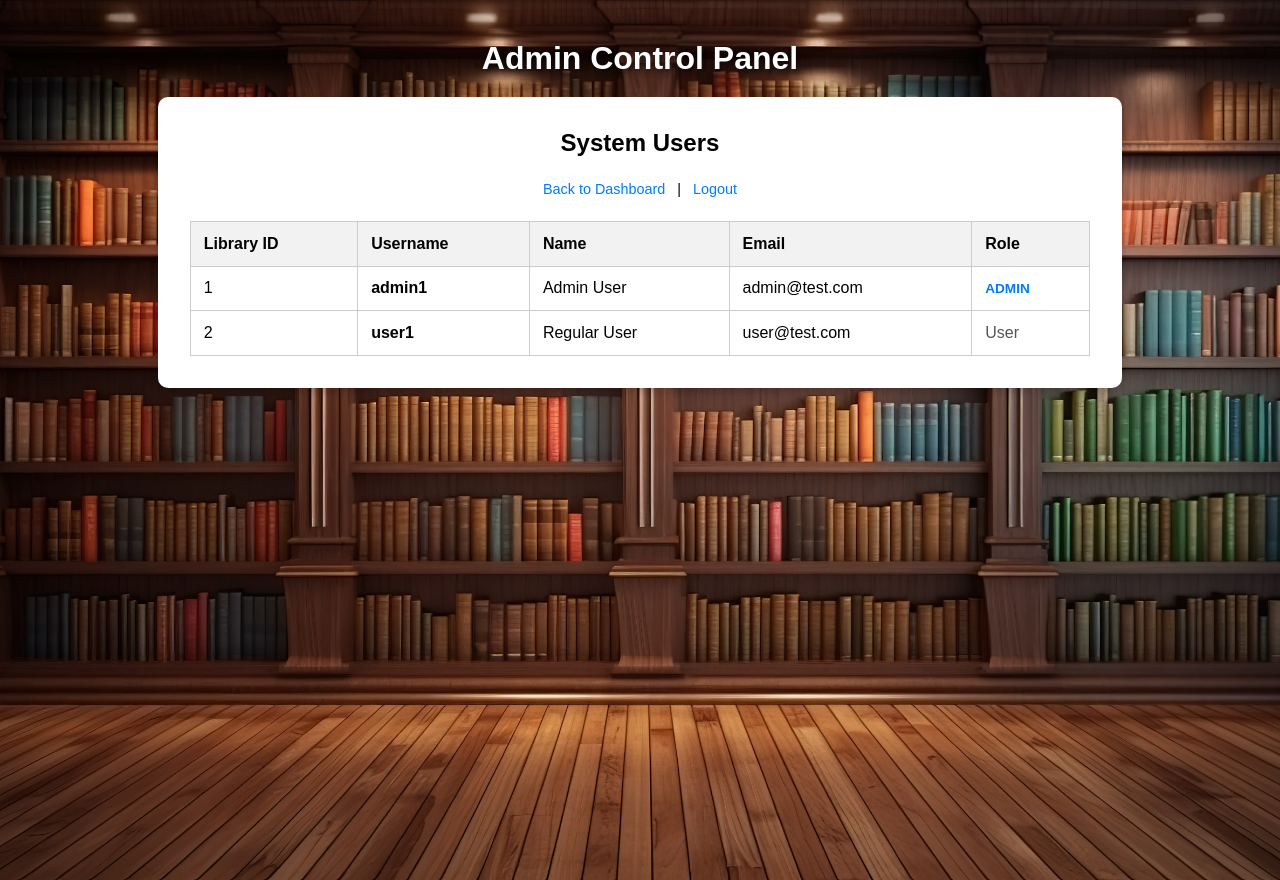
After one commit to Connor-Gregor/library-management-system, a Flask app: page /admin/view_users in a window 1280 px wide. The commit adds this page. Run offline with Flask 3, Linux system fonts and the light colour scheme; the visitor is signed in with stand-in values (Sample User, id 1); data comes from the database, SQL or seed files in the repository.

Commit message:
did view all users html and backend for admin, sort feature for viewing borrowing history

```diff
--- a/app/db.py
+++ b/app/db.py
@@ -23,7 +23,7 @@ def get_connection():
     return mysql.connector.connect(
         host="localhost",
         user="root",
-        password="MYSQL PASSWORD", #password for mysql database, change it to your own passowrd
+        password="Aadi02@noidayt", #password for mysql database, change it to your own passowrd
         database="Library_Model" #database name for login information
     )
 
@@ -144,14 +144,28 @@ def get_user_borrowing_history(user_id):
     """
     return query_db(query, (user_id,))
 
-def get_all_borrowing_records():
+def get_all_borrowing_records(status_filter='all', sort_by='latest_borrow'):
     query = """
         SELECT h.borrow_id, p.username, b.title, h.borrow_date, h.due_date, h.return_date
         FROM borrowing_history h
         JOIN person p ON h.user_id = p.library_id
         JOIN book_collection b ON h.book_id = b.book_id
-        ORDER BY h.borrow_date DESC
     """
+
+    if status_filter == 'active':
+        query += " WHERE h.return_date IS NULL"
+    elif status_filter == 'returned':
+        query += " WHERE h.return_date IS NOT NULL"
+
+    if sort_by == 'earliest_due':
+        query += " ORDER BY h.due_date ASC"
+    elif sort_by == 'latest_due':
+        query += " ORDER BY h.due_date DESC"
+    elif sort_by == 'oldest_borrow':
+        query += " ORDER BY h.borrow_date ASC"
+    else:
+        query += " ORDER BY h.borrow_date DESC"
+
     return query_db(query)
 
 def get_all_books():
@@ -177,3 +191,24 @@ def delete_book(book_id):
     finally:
         cursor.close()
         conn.close()
+
+def get_book_by_id(book_id):
+    query = "SELECT * FROM book_collection WHERE book_id = %s"
+    return query_db(query, (book_id,), fetchone=True)
+
+def update_book(book_id, title, author_first, author_last, p_year, p_month, genre, copies):
+    query = """
+        UPDATE book_collection
+        SET title = %s, author_first_name = %s, author_last_name = %s,
+            publish_year = %s, publish_month = %s, genre = %s, copies_available = %s
+        WHERE book_id = %s
+    """
+    return query_db(query, (title, author_first, author_last, p_year, p_month, genre, copies, book_id))
+
+def get_all_users():
+    query = """
+        SELECT library_id, username, email, first_name, last_name, role
+        FROM person
+        ORDER BY role ASC, last_name ASC
+    """
+    return query_db(query)
--- a/app/main.py
+++ b/app/main.py
@@ -3,7 +3,7 @@ from enum import nonmember
 from flask import Flask, render_template, request, redirect, url_for, session, flash
 from db import (get_user_by_username, create_user, search_books, get_book, create_book, borrow_book,
                 get_my_borrowed_books, return_book, get_user_borrowing_history, get_all_borrowing_records,
-                get_all_books, delete_book)
+                get_all_books, delete_book, get_book_by_id, update_book, get_all_users)
 
 app = Flask(__name__)
 app.secret_key = "simple-key"
@@ -202,8 +202,13 @@ def admin_history():
         flash("Unauthorized access. Admins only.", "error")
         return redirect(url_for("login"))
 
-    records = get_all_borrowing_records()
-    return render_template("admin_history.html", records=records)
+    status_filter = request.args.get("status", "all")
+    sort_by = request.args.get("sort", "latest_borrow")
+    records = get_all_borrowing_records(status_filter, sort_by)
+    return render_template("admin_history.html",
+                           records=records,
+                           current_status=status_filter,
+                           current_sort=sort_by)
 
 
 @app.route("/admin/view_books")
@@ -233,5 +238,60 @@ def admin_delete_book(book_id):
 
     return redirect(url_for("admin_view_books"))
 
+@app.route("/admin/edit_book/<int:book_id>", methods=["GET", "POST"])
+def admin_edit_book(book_id):
+    if "user_id" not in session or session.get("role") != "admin":
+        return redirect(url_for("login"))
+
+    error = None
+    book = get_book_by_id(book_id)
+    if not book:
+        flash("Book not found.", "error")
+        return redirect(url_for("admin_view_books"))
+
+    if request.method == "POST":
+        title = request.form.get("title", "").strip()
+        a_first_name = request.form.get("author_first_name", "").strip()
+        a_last_name = request.form.get("author_last_name", "").strip()
+        genre = request.form.get("genre", "").strip()
+
+        if not title or not a_first_name or not a_last_name or not genre:
+            error = "Title, author name, and genre are required."
+            return render_template("edit_book.html", book=book, error=error)
+
+        try:
+            p_year = int(request.form.get("publish_year"))
+            p_month = int(request.form.get("publish_month"))
+            copies_available = int(request.form.get("copies_available"))
+        except ValueError:
+            error = "Publish year, month, and copies must be numbers."
+            return render_template("edit_book.html", book=book, error=error)
+
+        if p_month < 1 or p_month > 12:
+            error = "Month must be between 1 and 12."
+            return render_template("edit_book.html", book=book, error=error)
+        if p_year > 2026:
+            error = "Invalid publish year."
+            return render_template("edit_book.html", book=book, error=error)
+        if copies_available < 0:
+            error = "Copies cannot be negative."
+            return render_template("edit_book.html", book=book, error=error)
+
+        update_book(book_id, title, a_first_name, a_last_name, p_year, p_month, genre, copies_available)
+        flash("Book updated successfully!", "success")
+        return redirect(url_for("admin_view_books"))
+
+    return render_template("edit_book.html", book=book, error=error)
+
+@app.route("/admin/view_users")
+def admin_view_users():
+    if "user_id" not in session:
+        return redirect(url_for("login"))
+    if session.get("role") != "admin":
+        return redirect(url_for("user_dashboard"))
+
+    users = get_all_users()
+    return render_template("admin_view_all_users.html", users=users)
+
 if __name__ == "__main__":
     app.run(debug=True)
--- /dev/null
+++ b/app/templates/admin_view_all_users.html
@@ -0,0 +1,128 @@
+<!doctype html>
+<html lang="en">
+  <head>
+    <meta charset="UTF-8" />
+    <title>View All Users</title>
+    <style>
+      body {
+        font-family: Arial, sans-serif;
+        background-image: url('/static/images/Library_Background.jpg');
+        background-size: cover;
+        background-position: center;
+        background-repeat: no-repeat;
+        min-height: 100vh;
+        margin: 0;
+        padding: 40px 0;
+      }
+      .page-wrapper {
+        display: flex;
+        flex-direction: column;
+        align-items: center;
+        text-align: center;
+        width: 100%;
+      }
+      .page-title {
+        color: white;
+        margin: 0 0 20px 0;
+        text-shadow: 2px 2px 6px rgba(0, 0, 0, 0.6);
+      }
+      .content-container {
+        background: white;
+        padding: 2rem;
+        border-radius: 10px;
+        box-shadow: 0 4px 10px rgba(0, 0, 0, 0.2);
+        width: 900px;
+        max-width: 95%;
+        text-align: left;
+      }
+      h2 {
+        text-align: center;
+        margin-top: 0;
+        margin-bottom: 1.5rem;
+      }
+      .nav-links {
+        text-align: center;
+        margin-bottom: 1.5rem;
+        font-size: 0.9rem;
+      }
+      .nav-links a {
+        color: #007bff;
+        text-decoration: none;
+        margin: 0 8px;
+      }
+      table {
+        width: 100%;
+        border-collapse: collapse;
+        margin-top: 1rem;
+      }
+      th,
+      td {
+        border: 1px solid #ccc;
+        padding: 0.8rem;
+        text-align: left;
+      }
+      th {
+        background-color: #f2f2f2;
+      }
+      .role-admin {
+        color: #007bff;
+        font-weight: bold;
+        text-transform: uppercase;
+        font-size: 0.85rem;
+      }
+      .role-user {
+        color: #555;
+        text-transform: capitalize;
+      }
+      .message {
+        text-align: center;
+        margin-top: 2rem;
+        color: #555;
+      }
+    </style>
+  </head>
+  <body>
+    <div class="page-wrapper">
+      <h1 class="page-title">Admin Control Panel</h1>
+
+      <div class="content-container">
+        <h2>System Users</h2>
+
+        <div class="nav-links">
+          <a href="{{ url_for('admin_dashboard') }}">Back to Dashboard</a>
+          |
+          <a href="{{ url_for('logout') }}">Logout</a>
+        </div>
+
+        {% if users %}
+        <table>
+          <tr>
+            <th>Library ID</th>
+            <th>Username</th>
+            <th>Name</th>
+            <th>Email</th>
+            <th>Role</th>
+          </tr>
+          {% for user in users %}
+          <tr>
+            <td>{{ user.library_id }}</td>
+            <td><strong>{{ user.username }}</strong></td>
+            <td>{{ user.first_name }} {{ user.last_name }}</td>
+            <td>{{ user.email }}</td>
+            <td>
+              {% if user.role == 'admin' %}
+              <span class="role-admin">Admin</span>
+              {% else %}
+              <span class="role-user">User</span>
+              {% endif %}
+            </td>
+          </tr>
+          {% endfor %}
+        </table>
+        {% else %}
+        <p class="message">No users found in the database.</p>
+        {% endif %}
+      </div>
+    </div>
+  </body>
+</html>
```
Also changed, not shown: app/templates/admin_dashboard.html (+9 -3 lines), app/templates/admin_history.html (+57 -0 lines), app/templates/admin_view_all_books.html (+6 -1 lines), app/templates/edit_book.html (added, +151 -0 lines).
